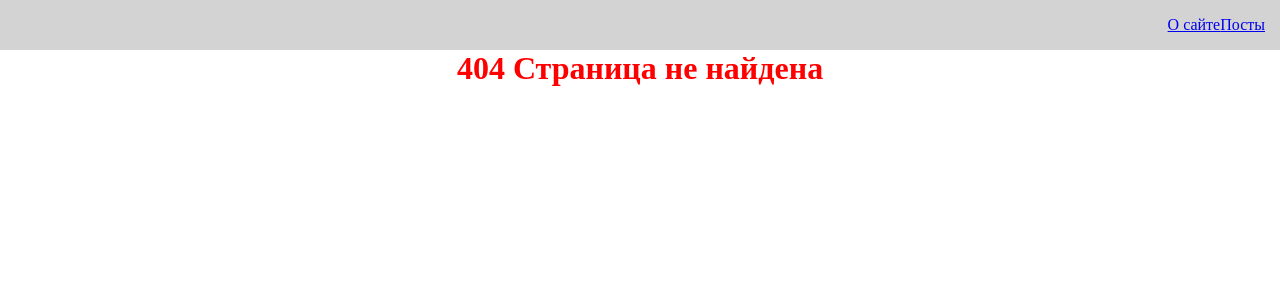
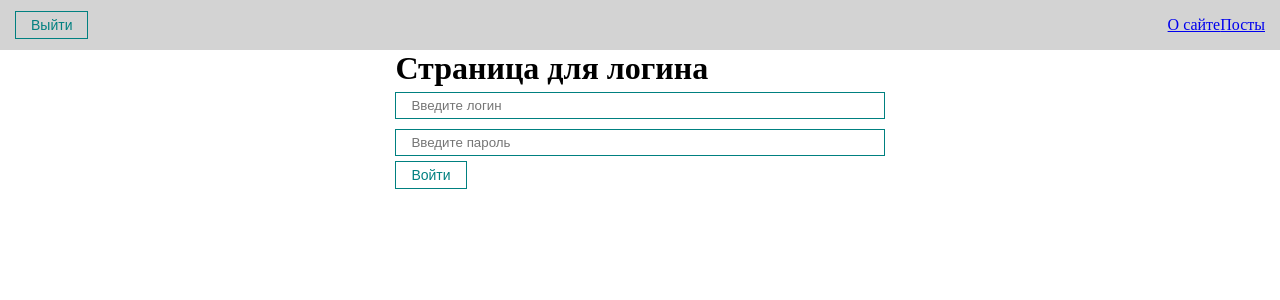
Before and after one commit to andrej-king/react_fundamental_docker, a React (Create React App) app in the folder app/: page /login in a window 1280 px wide. Before the commit this address led to /error. Shown: the top 300 px of the page. Built offline with nearby package versions, Linux system fonts and the light colour scheme.

Commit message:
Realised analog login / logout system with global state hook "useContext"

```diff
--- a/app/src/App.js
+++ b/app/src/App.js
@@ -1,15 +1,22 @@
-import React from 'react';
+import React, {useState} from 'react';
 import '../src/styles/App.css';
 import {BrowserRouter as Router} from "react-router-dom";
 import Navbar from './components/UI/navbar/Navbar'
 import AppRouter from './components/AppRouter'
+import {AuthContext} from './context'
 
 function App() {
+    const [isAuth, setIsAuth] = useState(false)
     return (
-        <Router>
-            <Navbar/>
-            <AppRouter/>
-        </Router>
+        <AuthContext.Provider value={{
+            isAuth,
+            setIsAuth
+        }}>
+            <Router>
+                <Navbar/>
+                <AppRouter/>
+            </Router>
+        </AuthContext.Provider>
     )
 }
 
--- a/app/src/components/AppRouter.jsx
+++ b/app/src/components/AppRouter.jsx
@@ -1,13 +1,14 @@
-import React from 'react';
+import React, {useContext} from 'react';
 import {
     Switch,
     Route,
     Redirect
 } from "react-router-dom";
 import {publicRoutes, privateRoutes} from '../router/routes'
+import {AuthContext} from '../context'
 
 const AppRouter = () => {
-    const isAuth = true;
+    const {isAuth} = useContext(AuthContext)
 
     return (
         isAuth
@@ -18,9 +19,10 @@ const AppRouter = () => {
                         component={route.component}
                         path={route.path}
                         exact={route.exact}
+                        key={route.path}
                     />
                 )}
-                <Redirect to='/error'/>
+                <Redirect to='/posts'/>
             </Switch>
             :
             <Switch>
@@ -29,6 +31,7 @@ const AppRouter = () => {
                         component={route.component}
                         path={route.path}
                         exact={route.exact}
+                        key={route.path}
                     />
                 )}
                 <Redirect to='/login'/>
--- a/app/src/components/UI/navbar/Navbar.jsx
+++ b/app/src/components/UI/navbar/Navbar.jsx
@@ -1,10 +1,17 @@
-import React from 'react';
+import React, {useContext} from 'react';
 import cl from './Navbar.module.css'
 import {Link} from "react-router-dom";
+import MyButton from '../button/MyButton'
+import {AuthContext} from '../../../context'
 
 const Navbar = () => {
+    const {isAuth, setIsAuth} = useContext(AuthContext)
+
     return (
         <div className={cl.navbar}>
+            <MyButton onClick={() => setIsAuth(false)}>
+                Выйти
+            </MyButton>
             <div className={cl.navbar__links}>
                 <Link to="/about">О сайте</Link>
                 <Link to="/posts">Посты</Link>
--- /dev/null
+++ b/app/src/context/index.js
@@ -0,0 +1,4 @@
+import {createContext} from 'react'
+
+// createContext глобальное хранилище к которому есть доступ из любого компонента
+export const AuthContext = createContext(null)
--- a/app/src/pages/Login.jsx
+++ b/app/src/pages/Login.jsx
@@ -1,12 +1,19 @@
-import React from 'react';
+import React, {useContext} from 'react';
 import MyInput from '../components/UI/input/MyInput'
 import MyButton from '../components/UI/button/MyButton'
+import {AuthContext} from '../context'
 
 const Login = () => {
+    const {isAuth, setIsAuth} = useContext(AuthContext)
+    const login = event => {
+        event.preventDefault()
+        setIsAuth(true)
+    }
+
     return (
         <div>
             <h1>Страница для логина</h1>
-            <form>
+            <form onSubmit={login}>
                 <MyInput type="text" placeholder="Введите логин"/>
                 <MyInput type="text" placeholder="Введите пароль"/>
                 <MyButton>Войти</MyButton>
```
Also changed, not shown: 1 other file (tests, documents, lock files or other folders).
